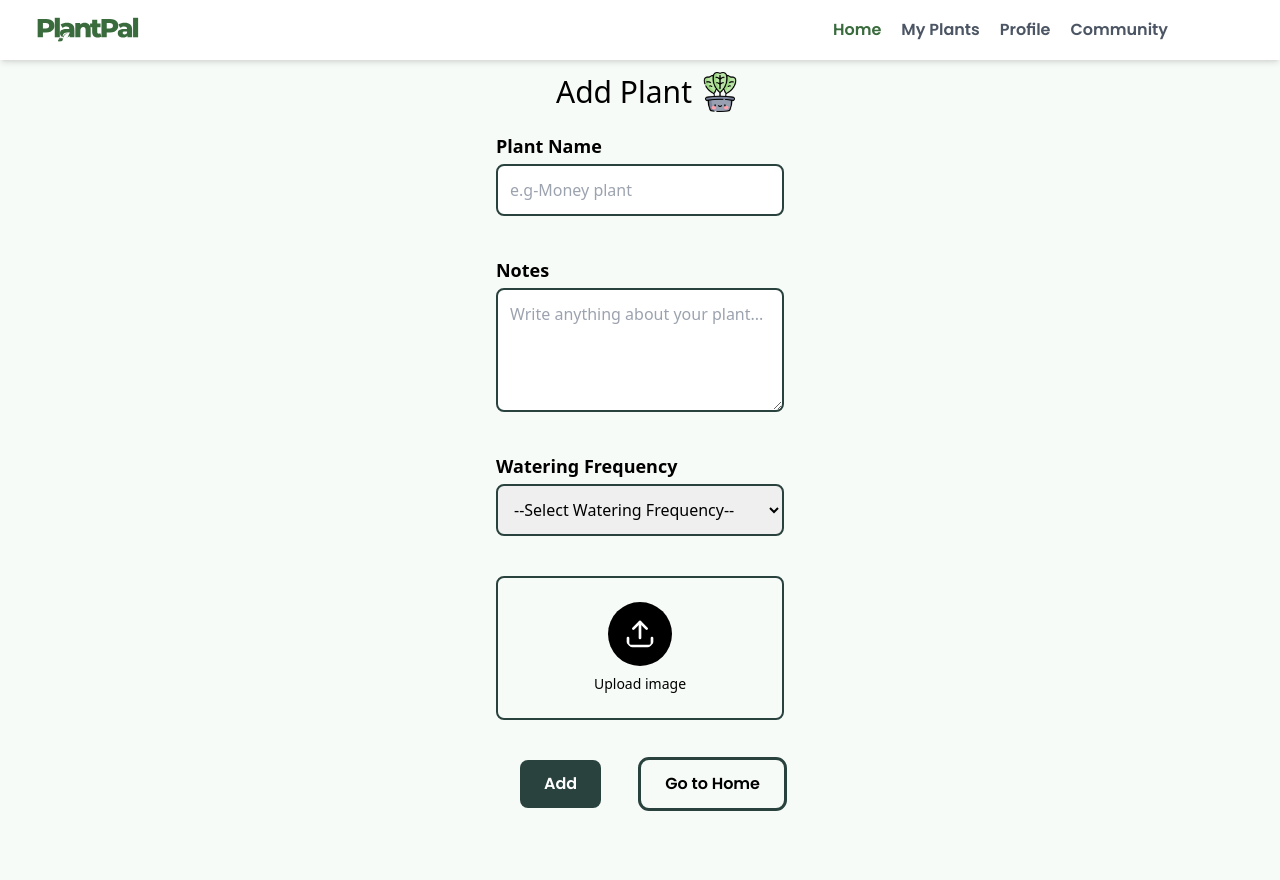
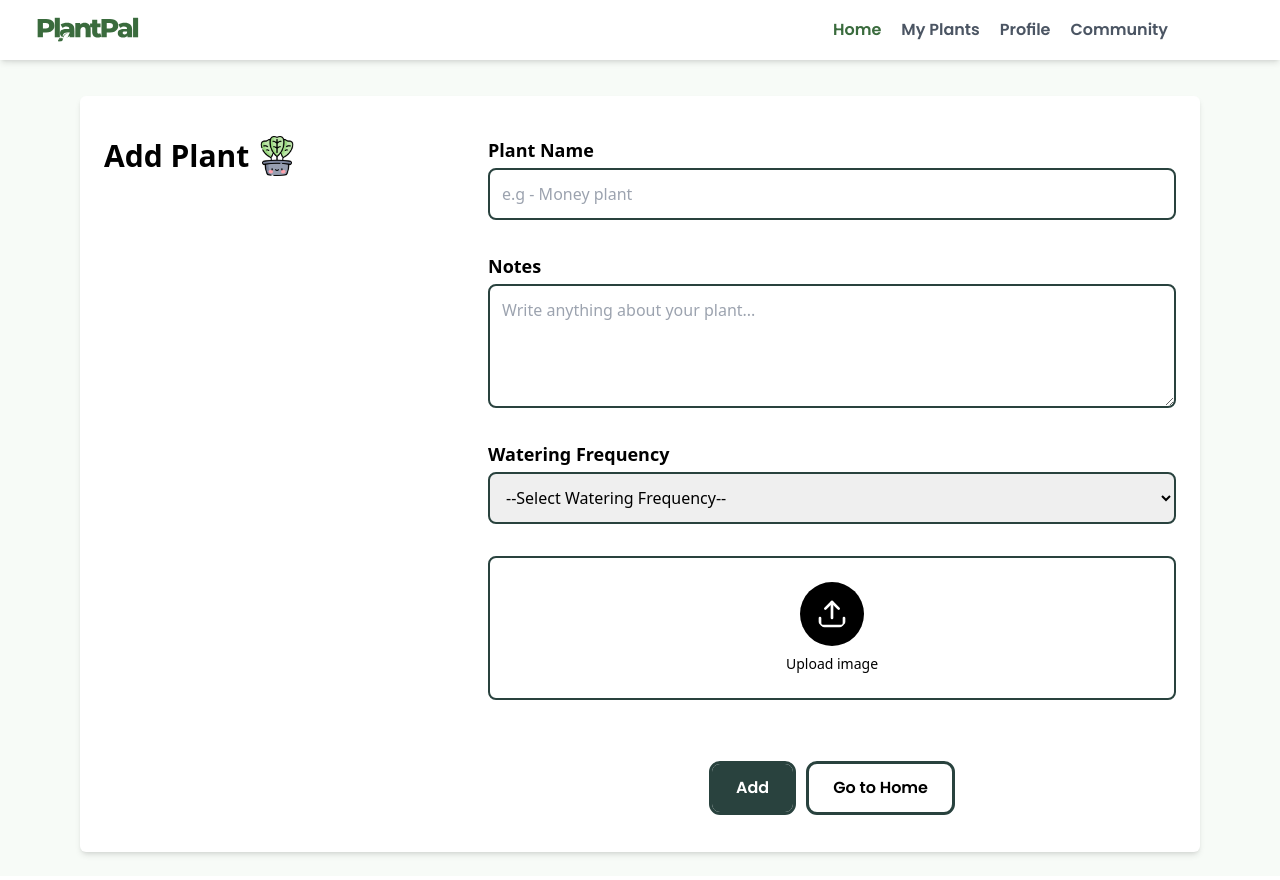
Before and after one commit to freeCodeCamp-2025-Summer-Hackathon/maroon-socket, a React (Vite) app in the folder client/: page /addPlant in a window 1280 px wide. Built offline with nearby package versions, Linux system fonts and the light colour scheme; no server answers; sample sign-in values are in the browser's storage.

Commit message:
modal animate + lint errors fix

```diff
--- a/client/src/components/PlantBtn.jsx
+++ b/client/src/components/PlantBtn.jsx
@@ -1,6 +1,6 @@
 import { FaPlus } from 'react-icons/fa6';
 
-export default function PlantBtn({ onClick }) {
+export default function PlantBtn() {
     return (
         <>
             <button
--- a/client/src/pages/AddPlant.jsx
+++ b/client/src/pages/AddPlant.jsx
@@ -84,11 +84,15 @@ const AddPlant = () => {
     };
 
     return (
-        <div className="bg-secondary flex justify-center py-6">
-            <div className="px-8 py-12 flex flex-col justify-around items-start gap-5 rounded-md ">
-                <div className=" w-full flex justify-center items-center gap-2 ">
-                    <h1 className="text-3xl font-semibol pl-4">Add Plant</h1>
-                    <span className="size-10">
+        <div className="bg-secondary flex justify-center py-6 px-4 md:px-10 lg:px-20 pt-20 sm:pt-24">
+            <div className="px-3 sm:px-6 py-4 sm:py-10 flex flex-col md:flex-row gap-4 md:gap-10 items-start justify-between w-full max-w-6xl rounded-md bg-white shadow-md">
+                {/* Left Column (Heading + Icon) */}
+                <div className="w-full md:w-1/3 flex flex-col items-center md:items-start gap-4">
+                    <div className="w-full flex justify-center md:justify-start items-center gap-2">
+                        <h1 className="text-xl md:text-3xl font-semibold">
+                            Add Plant
+                        </h1>
+                        <span className="size-8 sm:size-10">
                             <img
                                 alt="plant pot icon"
                                 src={plantPotIcon2}
@@ -96,76 +100,83 @@ const AddPlant = () => {
                             />
                         </span>
                     </div>
+                </div>
 
-                <div className="w-full flex justify-center items-center">
+                {/* Right Column (Form) */}
+                <div className="w-full md:w-2/3">
                     <form
-                        className="flex w-full h-full flex-col justify-center gap-10 rounded-md px-4"
+                        className="flex flex-col justify-center gap-4 sm:gap-8"
                         onSubmit={handleSubmit}
                     >
-                        <div className=" flex flex-col justify-center items-start gap-1">
+                        {/* Plant Name */}
+                        <div className="flex flex-col gap-1">
                             <label
                                 htmlFor="plantName"
-                                className="font-semibold text-lg "
+                                className="font-semibold text-base md:text-lg"
                             >
                                 Plant Name
                             </label>
                             <input
-                                className="w-full p-3 text-base rounded-lg border-2 border-btn outline-btn"
+                                className="w-full p-3 text-sm md:text-base rounded-lg border sm:border-2 border-btn outline-btn"
                                 type="text"
                                 id="plantName"
                                 value={newPlant.plantName}
-                                placeholder="e.g-Money plant"
+                                placeholder="e.g - Money plant"
                                 name="plantName"
-                                onChange={(e) => {
+                                onChange={(e) =>
                                     setNewPlant({
                                         ...newPlant,
                                         plantName: e.target.value
-                                    });
-                                }}
+                                    })
+                                }
                                 required
                             />
                         </div>
-                        <div className=" flex flex-col justify-center items-start gap-1">
+
+                        {/* Notes */}
+                        <div className="flex flex-col gap-1">
                             <label
                                 htmlFor="note"
-                                className="font-semibold text-lg"
+                                className="font-semibold text-base md:text-lg"
                             >
                                 Notes
                             </label>
                             <textarea
-                                className="w-full p-3 text-base rounded-lg border-2 border-btn outline-btn"
+                                className="w-full p-3 text-sm md:text-base rounded-lg border sm:border-2 border-btn outline-btn"
                                 rows={4}
                                 id="note"
                                 placeholder="Write anything about your plant..."
-                                onChange={(e) => {
+                                onChange={(e) =>
                                     setNewPlant({
                                         ...newPlant,
                                         note: e.target.value
-                                    });
-                                }}
+                                    })
+                                }
                                 value={newPlant.note}
                                 name="note"
                                 required
                             />
                         </div>
-                        <div className=" flex flex-col justify-center items-start gap-1">
+
+                        {/* Watering Frequency */}
+                        <div className="flex flex-col gap-1">
                             <label
                                 htmlFor="waterFreq"
-                                className="font-semibold text-lg "
+                                className="font-semibold text-base md:text-lg"
                             >
                                 Watering Frequency
                             </label>
                             <select
-                                className="w-full p-3 text-base rounded-lg border-2 border-btn outline-btn"
+                                className="w-full p-3 text-sm md:text-base rounded-lg border sm:border-2 border-btn outline-btn"
                                 id="waterFreq"
                                 value={newPlant.waterFreq}
                                 name="waterFreq"
-                                onChange={(e) => {
+                                onChange={(e) =>
                                     setNewPlant({
                                         ...newPlant,
                                         waterFreq: parseInt(e.target.value)
-                                    });
-                                }}
+                                    })
+                                }
                                 required
                             >
                                 <option>--Select Watering Frequency--</option>
@@ -174,10 +185,12 @@ const AddPlant = () => {
                                 <option value="1">Daily</option>
                             </select>
                         </div>
-                        <div className="flex flex-col justify-center items-start gap-1 ">
+
+                        {/* Upload Image */}
+                        <div className="flex flex-col gap-1">
                             <div
                                 id="plantImage"
-                                className="h-36 p-2 flex justify-center items-center w-full text-base rounded-lg border-2 border-btn outline-btn"
+                                className="h-36 p-2 flex justify-center items-center w-full text-base rounded-lg border sm:border-2 border-btn outline-btn cursor-pointer"
                                 onClick={() => imageRef.current.click()}
                             >
                                 {newPlant.image ? (
@@ -189,12 +202,10 @@ const AddPlant = () => {
                                     </div>
                                 )}
                             </div>
-                            {imageFormatError ? (
-                                <p className="text-sm text-red-500 ">
+                            {imageFormatError && (
+                                <p className="text-sm text-red-500">
                                     Only .png .jpg .webp formats are allowed
                                 </p>
-                            ) : (
-                                ''
                             )}
                             <input
                                 ref={imageRef}
@@ -206,9 +217,14 @@ const AddPlant = () => {
                             />
                         </div>
 
+                        {/* Submit Result */}
                         {submitResult && (
                             <div
-                                className={`w-full p-3 rounded-lg ${submitResult.type === 'success' ? 'bg-green-100 text-green-800' : 'bg-red-100 text-red-800'}`}
+                                className={`w-full p-3 rounded-lg ${
+                                    submitResult.type === 'success'
+                                        ? 'bg-green-100 text-green-800'
+                                        : 'bg-red-100 text-red-800'
+                                }`}
                             >
                                 {submitResult.type === 'success' ? (
                                     <div>
@@ -243,17 +259,17 @@ const AddPlant = () => {
                             </div>
                         )}
 
-                        <div className="w-full flex gap-4 justify-center items-center">
+                        {/* Action Buttons */}
+                        <div className="w-full flex flex-wrap gap-4 mt-8 justify-center items-center">
                             <button
-                                className="bg-btn text-white mx-6 px-6 py-3 rounded-lg font-semibold font-poppins hover:scale-110 transition duration-200"
+                                className="bg-btn text-white px-6 py-3 rounded-lg text-sm md:text-base font-semibold font-poppins outline outline-btn hover:scale-105 transition duration-300 ease-in-out"
                                 type="submit"
                                 disabled={isSubmitting}
                             >
                                 {isSubmitting ? 'Adding...' : 'Add'}
                             </button>
-
                             <button
-                                className=" text-black outline outline-btn px-6 py-3 rounded-lg font-semibold font-poppins hover:scale-110 transition duration-200"
+                                className="text-black outline outline-btn px-6 py-3 rounded-lg text-sm md:text-base font-semibold font-poppins hover:scale-105 transition duration-300"
                                 type="button"
                                 disabled={isSubmitting}
                                 onClick={() => navigate('/userHome')}
--- a/client/src/pages/AddPost.jsx
+++ b/client/src/pages/AddPost.jsx
@@ -37,7 +37,7 @@ const AddPost = ({ onClose, setPosts }) => {
     }
     return (
         <div className="fixed inset-0 bg-black bg-opacity-50 transition-opacity duration-700 ease-out z-50 h-full flex flex-col justify-center items-center py-16 px-4 space-y-11 ">
-            <div className="w-[95vw] sm:w-full max-w-2xl px-4 sm:px-8 py-4 space-y-8 shadow shadow-gray-500 bg-secondary rounded-md">
+            <div className="w-[95vw] sm:w-full max-w-2xl px-4 sm:px-8 py-4 space-y-8 shadow shadow-gray-500 bg-secondary rounded-md transform transition-all animate-fade-in">
                 <div className="flex flex-col space-y-4">
                     <button
                         className="self-end cursor-pointer"
--- a/client/tailwind.config.js
+++ b/client/tailwind.config.js
@@ -3,6 +3,15 @@ export default {
     content: ['./index.html', './src/**/*.{js,ts,jsx,tsx}'],
     theme: {
         extend: {
+            animation: {
+                'fade-in': 'fadeIn 0.8s ease-out forwards'
+            },
+            keyframes: {
+                fadeIn: {
+                    '0%': { opacity: 1, transform: 'scale(0.85)' },
+                    '100%': { opacity: 1, transform: 'scale(1)' }
+                }
+            },
             fontFamily: {
                 poppins: ['Poppins', 'sans-serif'],
                 inter: ['Inter', 'sans-serif']
```
Also changed, not shown: client/src/pages/MyPlants.jsx (+6 -8 lines). Lines whose indentation alone changed are shown as unchanged.
